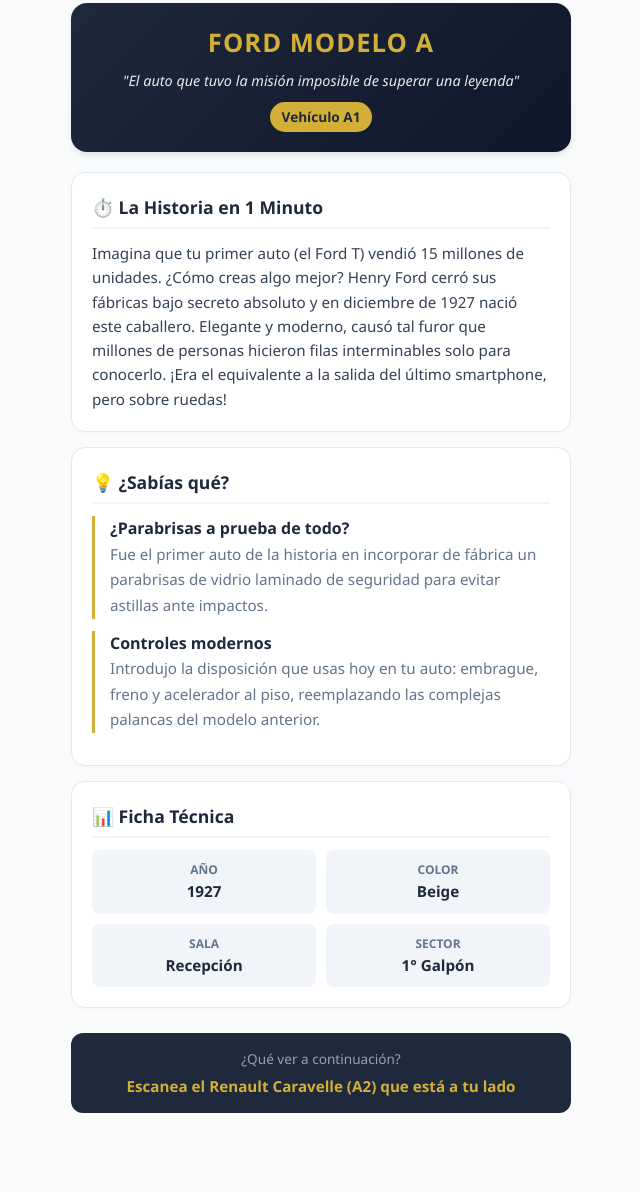
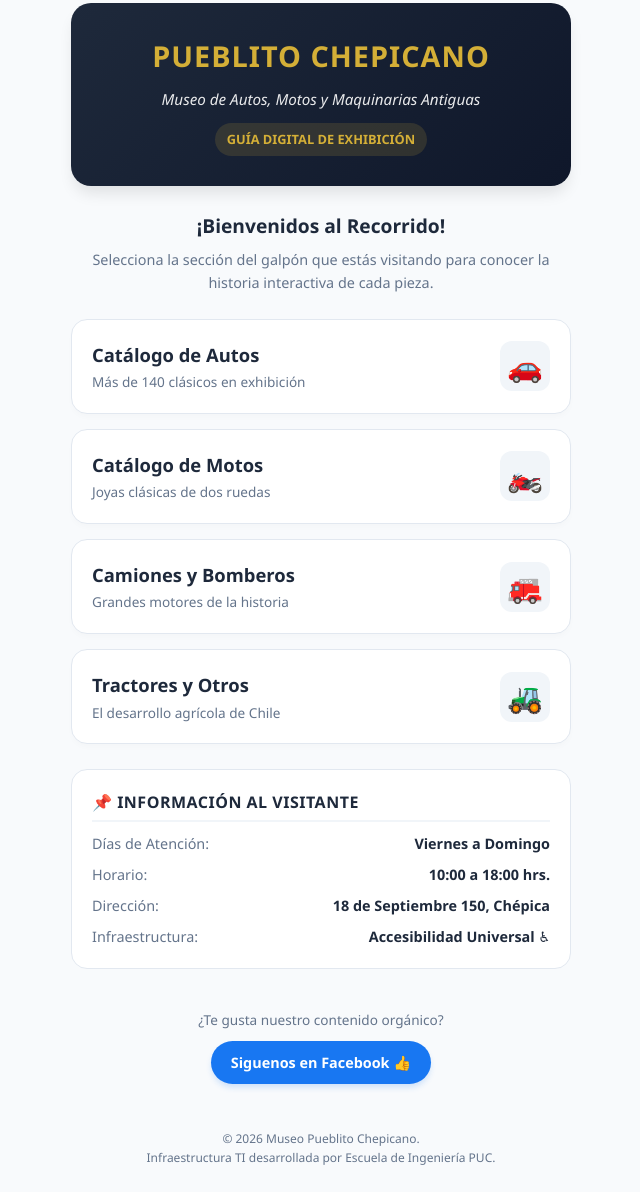
Before and after one commit to andresinfantep/Museo-Chepicano, a plain HTML site: page index.html in a window 1280 px wide. Shown: the part 12-1204 px from the top of the page, without its empty margins (319-959 px from the left). Before the commit the page ends 1140 px from the top, so only its background shows below. Drawn offline with Linux system fonts and the light colour scheme.

Commit message:
Update index.html for branding and layout changes

```diff
--- a/index.html
+++ b/index.html
@@ -3,10 +3,11 @@
 <head>
     <meta charset="UTF-8">
     <meta name="viewport" content="width=device-width, initial-scale=1.0">
-    <title>Ficha Museo Pueblito Chepicano - A1</title>
+    <title>Museo Pueblito Chepicano - Portal Digital</title>
     <style>
         :root {
             --primary: #1e293b;
+            --primary-dark: #0f172a;
             --accent: #d4af37;
             --bg: #f8fafc;
             --card-bg: #ffffff;
@@ -33,132 +34,189 @@
             margin: 0 auto;
         }
 
-        /* Encabezado */
-        .header {
+        /* Encabezado Principal */
+        .hero {
             text-align: center;
-            padding: 20px 0;
-            background: linear-gradient(135deg, var(--primary), #0f172a);
+            padding: 30px 20px;
+            background: linear-gradient(135deg, var(--primary), var(--primary-dark));
             color: white;
-            border-radius: 16px;
-            margin-bottom: 20px;
-            box-shadow: 0 4px 6px -1px rgba(0, 0, 0, 0.1);
+            border-radius: 20px;
+            margin-bottom: 25px;
+            box-shadow: 0 10px 15px -3px rgba(0, 0, 0, 0.1);
         }
 
-        .header h1 {
-            font-size: 1.6rem;
+        .hero h1 {
+            font-size: 1.8rem;
             color: var(--accent);
             text-transform: uppercase;
             letter-spacing: 1px;
+            margin-bottom: 8px;
         }
 
-        .header p {
-            font-size: 0.9rem;
+        .hero p {
+            font-size: 0.95rem;
             opacity: 0.9;
             font-style: italic;
-            padding: 0 15px;
-            margin-top: 5px;
         }
 
-        /* Código Técnico Flotante */
-        .tech-badge {
-            background-color: var(--accent);
-            color: var(--primary);
-            font-weight: bold;
-            padding: 4px 12px;
-            border-radius: 20px;
+        .tagline {
+            background: rgba(212, 175, 55, 0.15);
+            color: var(--accent);
+            padding: 6px 12px;
+            border-radius: 30px;
             display: inline-block;
-            margin-top: 10px;
-            font-size: 0.85rem;
+            font-size: 0.8rem;
+            margin-top: 12px;
+            font-weight: 600;
+            text-transform: uppercase;
         }
 
-        /* Tarjetas de Contenido */
-        .card {
+        /* Sección de Instrucción */
+        .welcome-box {
+            text-align: center;
+            margin-bottom: 25px;
+            padding: 0 10px;
+        }
+
+        .welcome-box h2 {
+            font-size: 1.2rem;
+            color: var(--primary);
+            margin-bottom: 6px;
+        }
+
+        .welcome-box p {
+            font-size: 0.9rem;
+            color: var(--text-light);
+        }
+
+        /* Menú de Categorías (Botones Grandes/Tarjetas) */
+        .menu-grid {
+            display: grid;
+            grid-template-columns: 1fr;
+            gap: 15px;
+            margin-bottom: 25px;
+        }
+
+        .menu-card {
             background: var(--card-bg);
-            border-radius: 14px;
+            border: 1px solid #e2e8f0;
+            border-radius: 16px;
             padding: 20px;
-            margin-bottom: 15px;
-            box-shadow: 0 2px 4px rgba(0,0,0,0.02);
-            border: 1px solid #e2e8f0;
+            text-decoration: none;
+            color: var(--text);
+            display: flex;
+            align-items: center;
+            justify-content: space-between;
+            transition: transform 0.2s, border-color 0.2s;
+            box-shadow: 0 4px 6px -1px rgba(0, 0, 0, 0.02);
+        }
+
+        .menu-card:active {
+            transform: scale(0.98);
+            background: #f8fafc;
+        }
+
+        .card-info {
+            display: flex;
+            flex-direction: column;
         }
 
         .card-title {
-            font-size: 1.1rem;
+            font-size: 1.15rem;
+            font-weight: 700;
             color: var(--primary);
-            font-weight: 700;
-            margin-bottom: 12px;
+        }
+
+        .card-desc {
+            font-size: 0.85rem;
+            color: var(--text-light);
+            margin-top: 2px;
+        }
+
+        .card-icon {
+            font-size: 1.8rem;
+            background: #f1f5f9;
+            width: 50px;
+            height: 50px;
             display: flex;
             align-items: center;
-            gap: 8px;
-            border-bottom: 2px solid #f1f5f9;
-            padding-bottom: 6px;
+            justify-content: center;
+            border-radius: 12px;
         }
 
-        /* Lista de Datos Curiosos Estilizados */
-        .fun-fact-item {
-            margin-bottom: 12px;
-            padding-left: 15px;
-            border-left: 3px solid var(--accent);
+        /* Tarjeta de Información del Museo */
+        .info-card {
+            background: var(--card-bg);
+            border-radius: 16px;
+            padding: 20px;
+            border: 1px solid #e2e8f0;
+            margin-bottom: 25px;
         }
 
-        .fun-fact-item strong {
+        .info-title {
+            font-size: 1rem;
+            font-weight: 700;
             color: var(--primary);
-            display: block;
+            margin-bottom: 10px;
+            text-transform: uppercase;
+            letter-spacing: 0.5px;
+            border-bottom: 2px solid #f1f5f9;
+            padding-bottom: 4px;
         }
 
-        .fun-fact-item span {
-            font-size: 0.95rem;
-            color: var(--text-light);
+        .info-row {
+            display: flex;
+            justify-content: space-between;
+            font-size: 0.9rem;
+            margin-bottom: 8px;
         }
 
-        /* Tabla de Especificaciones limpia */
-        .spec-grid {
-            display: grid;
-            grid-template-columns: 1fr 1fr;
-            gap: 10px;
+        .info-row:last-child {
+            margin-bottom: 0;
         }
 
-        .spec-box {
-            background: #f1f5f9;
-            padding: 10px;
-            border-radius: 8px;
-            text-align: center;
+        .info-label {
+            color: var(--text-light);
+            font-weight: 500;
         }
 
-        .spec-box label {
+        .info-value {
+            color: var(--primary);
+            font-weight: 600;
+            text-align: right;
+        }
+
+        /* Redes Sociales Oficiales */
+        .social-box {
+            text-align: center;
+            padding: 15px;
+        }
+
+        .social-box p {
+            font-size: 0.85rem;
+            color: var(--text-light);
+            margin-bottom: 10px;
+        }
+
+        .social-btn {
+            display: inline-block;
+            background: #1877f2; /* Color Facebook */
+            color: white;
+            text-decoration: none;
+            padding: 10px 20px;
+            border-radius: 25px;
+            font-size: 0.9rem;
+            font-weight: 600;
+            box-shadow: 0 4px 6px -1px rgba(24, 119, 242, 0.2);
+        }
+
+        /* Footer Técnico */
+        .footer {
+            text-align: center;
             font-size: 0.75rem;
             color: var(--text-light);
-            display: block;
-            text-transform: uppercase;
-            font-weight: 600;
-        }
-
-        .spec-box value {
-            font-size: 0.95rem;
-            color: var(--primary);
-            font-weight: 700;
-            display: block;
-        }
-
-        /* Botón de Navegación */
-        .nav-footer {
-            background: var(--primary);
-            color: white;
-            text-align: center;
-            padding: 15px;
-            border-radius: 12px;
-            margin-top: 25px;
-        }
-
-        .nav-footer p {
-            font-size: 0.85rem;
-            color: #94a3b8;
-        }
-
-        .nav-footer strong {
-            color: var(--accent);
-            display: block;
-            margin-top: 4px;
-            font-size: 0.95rem;
+            margin-top: 20px;
+            padding: 10px 0;
         }
     </style>
 </head>
@@ -166,63 +224,94 @@
 
 <div class="container">
 
-    <!-- Encabezado Principal -->
-    <div class="header">
-        <h1>Ford Modelo A</h1>
-        <p>"El auto que tuvo la misión imposible de superar una leyenda"</p>
-        <span class="tech-badge">Vehículo A1</span>
+    <!-- Encabezado / Identidad de Marca -->
+    <div class="hero">
+        <h1>Pueblito Chepicano</h1>
+        <p>Museo de Autos, Motos y Maquinarias Antiguas</p>
+        <span class="tagline">Guía Digital de Exhibición</span>
     </div>
 
-    <!-- Bloque de Historia Breve -->
-    <div class="card">
-        <div class="card-title">⏱️ La Historia en 1 Minuto</div>
-        <p style="font-size: 0.95rem; color: var(--text);">
-            Imagina que tu primer auto (el Ford T) vendió 15 millones de unidades. ¿Cómo creas algo mejor? Henry Ford cerró sus fábricas bajo secreto absoluto y en diciembre de 1927 nació este caballero. Elegante y moderno, causó tal furor que millones de personas hicieron filas interminables solo para conocerlo. ¡Era el equivalente a la salida del último smartphone, pero sobre ruedas!
-        </p>
+    <!-- Mensaje de Bienvenida -->
+    <div class="welcome-box">
+        <h2>¡Bienvenidos al Recorrido!</h2>
+        <p>Selecciona la sección del galpón que estás visitando para conocer la historia interactiva de cada pieza.</p>
     </div>
 
-    <!-- Bloque de Datos Curiosos (Evita muros de texto) -->
-    <div class="card">
-        <div class="card-title">💡 ¿Sabías qué?</div>
+    <!-- Menú Principal Dinámico (Redirecciona a tus otras páginas) -->
+    <div class="menu-grid">
 
-        <div class="fun-fact-item">
-            <strong>¿Parabrisas a prueba de todo?</strong>
-            <span>Fue el primer auto de la historia en incorporar de fábrica un parabrisas de vidrio laminado de seguridad para evitar astillas ante impactos.</span>
+        <!-- Tarjeta Autos -->
+        <!-- Nota: Puedes cambiar 'autos/auto_A1.html' por una lista general de autos si la creas luego -->
+        <a href="autos/auto_A1.html" class="menu-card">
+            <div class="card-info">
+                <span class="card-title">Catálogo de Autos</span>
+                <span class="card-desc">Más de 140 clásicos en exhibición</span>
+            </div>
+            <div class="card-icon">🚗</div>
+        </a>
+
+        <!-- Tarjeta Motos -->
+        <a href="#" class="menu-card" onclick="alert('Próximamente: Catálogo de Motos en digitalización.'); return false;">
+            <div class="card-info">
+                <span class="card-title">Catálogo de Motos</span>
+                <span class="card-desc">Joyas clásicas de dos ruedas</span>
+            </div>
+            <div class="card-icon">🏍️</div>
+        </a>
+
+        <!-- Tarjeta Camiones -->
+        <a href="#" class="menu-card" onclick="alert('Próximamente: Catálogo de Camiones e Históricos de Bomberos.'); return false;">
+            <div class="card-info">
+                <span class="card-title">Camiones y Bomberos</span>
+                <span class="card-desc">Grandes motores de la historia</span>
+            </div>
+            <div class="card-icon">🚒</div>
+        </a>
+
+        <!-- Tarjeta Tractores -->
+        <a href="#" class="menu-card" onclick="alert('Próximamente: Maquinaria Agrícola y Tractores.'); return false;">
+            <div class="card-info">
+                <span class="card-title">Tractores y Otros</span>
+                <span class="card-desc">El desarrollo agrícola de Chile</span>
+            </div>
+            <div class="card-icon">🚜</div>
+        </a>
+
+    </div>
+
+    <!-- Datos Útiles de Operación Física del Museo -->
+    <div class="info-card">
+        <div class="info-title">📌 Información al Visitante</div>
+        <div class="info-row">
+            <span class="info-label">Días de Atención:</span>
+            <span class="info-value">Viernes a Domingo</span>
         </div>
-
-        <div class="fun-fact-item">
-            <strong>Controles modernos</strong>
-            <span>Introdujo la disposición que usas hoy en tu auto: embrague, freno y acelerador al piso, reemplazando las complejas palancas del modelo anterior.</span>
+        <div class="info-row">
+            <span class="info-label">Horario:</span>
+            <span class="info-value">10:00 a 18:00 hrs.</span>
+        </div>
+        <div class="info-row">
+            <span class="info-label">Dirección:</span>
+            <span class="info-value">18 de Septiembre 150, Chépica</span>
+        </div>
+        <div class="info-row">
+            <span class="info-label">Infraestructura:</span>
+            <span class="info-value">Accesibilidad Universal ♿</span>
         </div>
     </div>
 
-    <!-- Bloque Técnico Tipo Cuadrícula -->
-    <div class="card">
-        <div class="card-title">📊 Ficha Técnica</div>
-        <div class="spec-grid">
-            <div class="spec-box">
-                <label>Año</label>
-                <value>1927</value>
-            </div>
-            <div class="spec-box">
-                <label>Color</label>
-                <value>Beige</value>
-            </div>
-            <div class="spec-box">
-                <label>Sala</label>
-                <value>Recepción</value>
-            </div>
-            <div class="spec-box">
-                <label>Sector</label>
-                <value>1° Galpón</value>
-            </div>
-        </div>
+    <!-- Conexión a Redes Sociales para Promoción (Parte del plan de Marketing) -->
+    <div class="social-box">
+        <p>¿Te gusta nuestro contenido orgánico?</p>
+        <a href="https://www.facebook.com/profile.php?id=61557107198701" target="_blank" class="social-btn">
+            Siguenos en Facebook 👍
+        </a>
     </div>
 
-    <!-- Guía de Navegación del Museo -->
-    <div class="nav-footer">
-        <p>¿Qué ver a continuación?</p>
-        <strong>Escanea el Renault Caravelle (A2) que está a tu lado</strong>
+    <!-- Footer de Créditos del Proyecto -->
+    <div class="footer">
+        <p>© 2026 Museo Pueblito Chepicano.</p>
+        <p>Infraestructura TI desarrollada por Escuela de Ingeniería PUC.</p>
     </div>
 
 </div>
```
